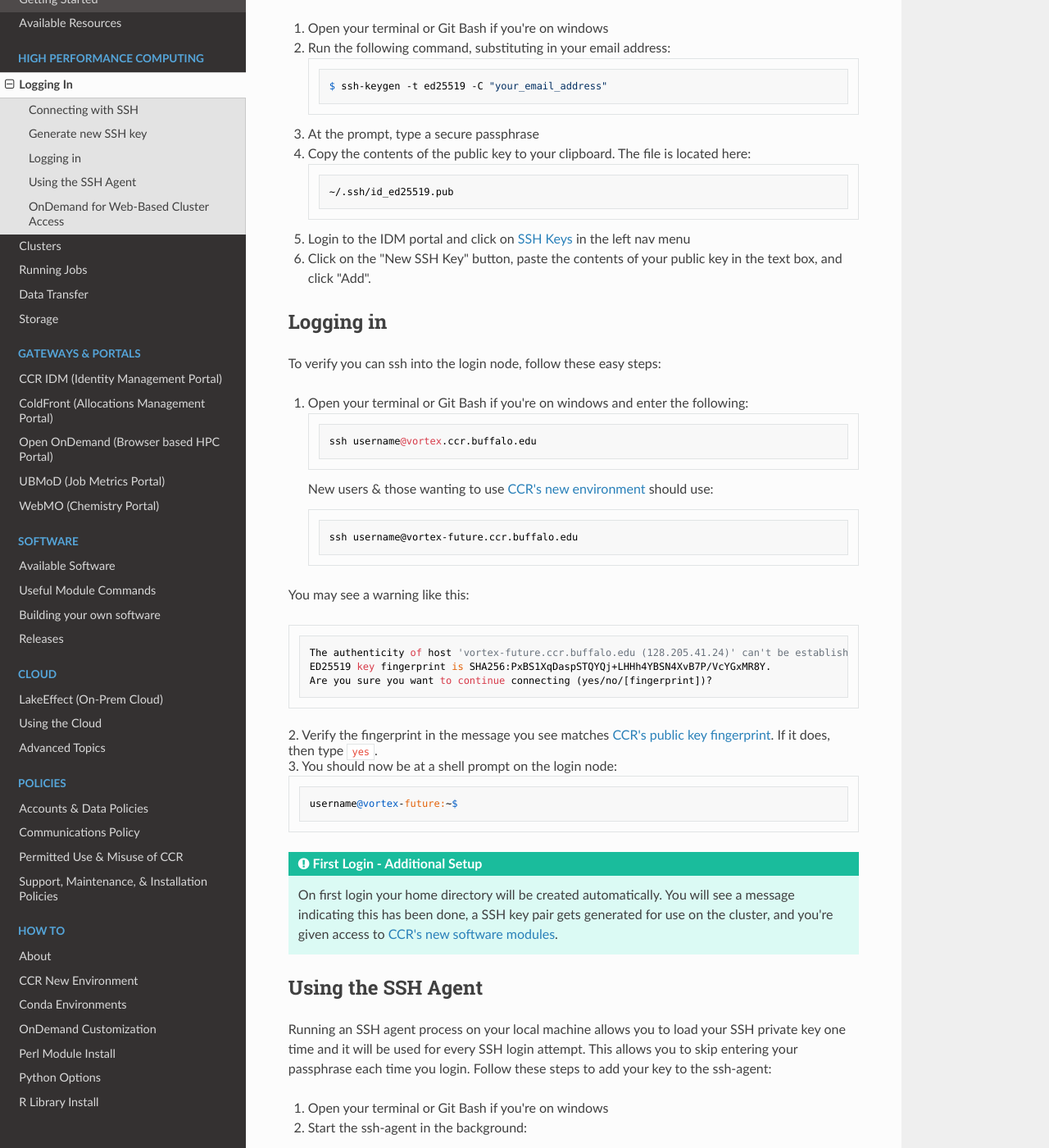
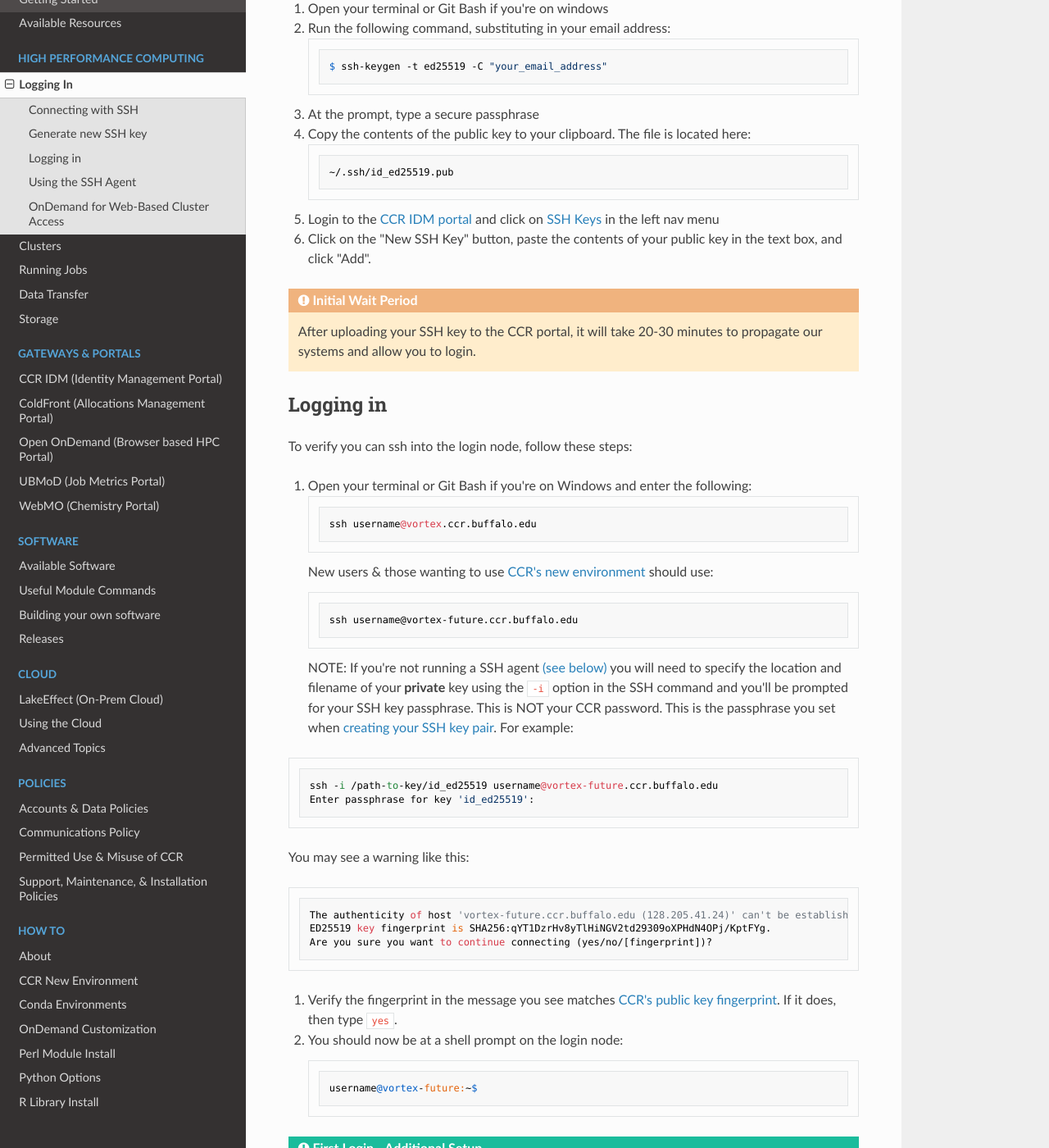
Before and after one commit to ubccr/ccrdocs, an MkDocs documentation site: the page built from pages/hpc/login.md, in a window 1280 px wide and 1400 px high, scrolled down 1339 px. Shown: the whole window at 82% size. Built offline with MkDocs 1.6.1, drawn with Linux system fonts in a browser that asks for light colours; nearby versions of some CDN libraries; some of the changed text lies outside the part shown.

Commit message:
added vortex-future fingerprint, clarified SSH key docs

````diff
--- a/pages/hpc/login.md
+++ b/pages/hpc/login.md
@@ -60,30 +55,41 @@ $ ssh-keygen -t ed25519 -C "your_email_address"
 ```bash
 ~/.ssh/id_ed25519.pub
 ```
-5. Login to the IDM portal and click on [SSH Keys](https://idm.ccr.buffalo.edu/sshkey) in the left nav menu
+5. Login to the [CCR IDM portal](https://idm.ccr.buffalo.edu) and click on [SSH Keys](https://idm.ccr.buffalo.edu/sshkey) in the left nav menu
 6. Click on the "New SSH Key" button, paste the contents of your public key in the text box, and click "Add".
+
+!!! Warning "Initial Wait Period"
+    After uploading your SSH key to the CCR portal, it will take 20-30 minutes to propagate our systems and allow you to login.
 
 ## Logging in
 
-To verify you can ssh into the login node, follow these easy steps:
+To verify you can ssh into the login node, follow these steps:
 
-1. Open your terminal or Git Bash if you're on windows and enter the following:
+1. Open your terminal or Git Bash if you're on Windows and enter the following:
    ```bash
    ssh username@vortex.ccr.buffalo.edu
    ```
    New users & those wanting to use [CCR's new environment](../howto/newenv.md) should use:
-   ```basg
+   ```bash
    ssh username@vortex-future.ccr.buffalo.edu
+   ```
+NOTE: If you're not running a SSH agent [(see below)](#using-the-ssh-agent) you will need to specify the location and filename of your **private** key using the `-i` option in the SSH command and you'll be prompted for your SSH key passphrase.  This is NOT your CCR password.  This is the passphrase you set when [creating your SSH key pair](#generate-new-ssh-key).  For example:
+
+   ```bash
+   ssh -i /path-to-key/id_ed25519 username@vortex-future.ccr.buffalo.edu
+   Enter passphrase for key 'id_ed25519':
    ```
 
    You may see a warning like this:
    ```
    The authenticity of host 'vortex-future.ccr.buffalo.edu (128.205.41.24)' can't be established.
-   ED25519 key fingerprint is SHA256:PxBS1XqDaspSTQYQj+LHHh4YBSN4XvB7P/VcYGxMR8Y.
+   ED25519 key fingerprint is SHA256:qYT1DzrHv8yTlHiNGV2td29309oXPHdN4OPj/KptFYg.
    Are you sure you want to continue connecting (yes/no/[fingerprint])?
    ```
+
 2. Verify the fingerprint in the message you see matches [CCR's public key fingerprint](../fingerprints.md).
    If it does, then type `yes`.
+
 3. You should now be at a shell prompt on the login node:
 ```
 username@vortex-future:~$
@@ -95,10 +101,8 @@ username@vortex-future:~$
 
 ## Using the SSH Agent
 
-Running an SSH agent process on your local machine allows you to load your SSH
-private key one time and it will be used for every SSH login attempt.  This
-allows you to skip entering your passphrase each time you login.  Follow these
-steps to add your key to the ssh-agent:
+Running an SSH agent process on your local machine allows you to load your SSH private key one time and it will be used for every SSH login attempt.  This
+allows you to skip entering your passphrase each time you login and you will not have to specify your private key in the SSH command.  Follow these steps to add your key to the ssh-agent:
 
 1. Open your terminal or Git Bash if you're on windows
 2. Start the ssh-agent in the background:
@@ -119,6 +123,9 @@ $ ssh-add ~/.ssh/id_ed25519
 $ ssh-add -L
 ```
 
+!!! Tip "Restarting the SSH Agent"
+    If you restart your computer, the SSH agent may not automatically restart.  This varies by operating system so we recommend searching for online documentation on how to set this up.  You will need to supply the private key passphrase each time the agent restarts.
+
 ## OnDemand for Web-Based Cluster Access
 
 [Open OnDemand](https://ondemand-future.ccr.buffalo.edu) provides access to CCR's
````
Also changed, not shown: other parts of pages/hpc/login.md (+2 -7 lines), pages/fingerprints.md (+8 -1 lines), pages/howto/newenv.md (+15 -1 lines).
